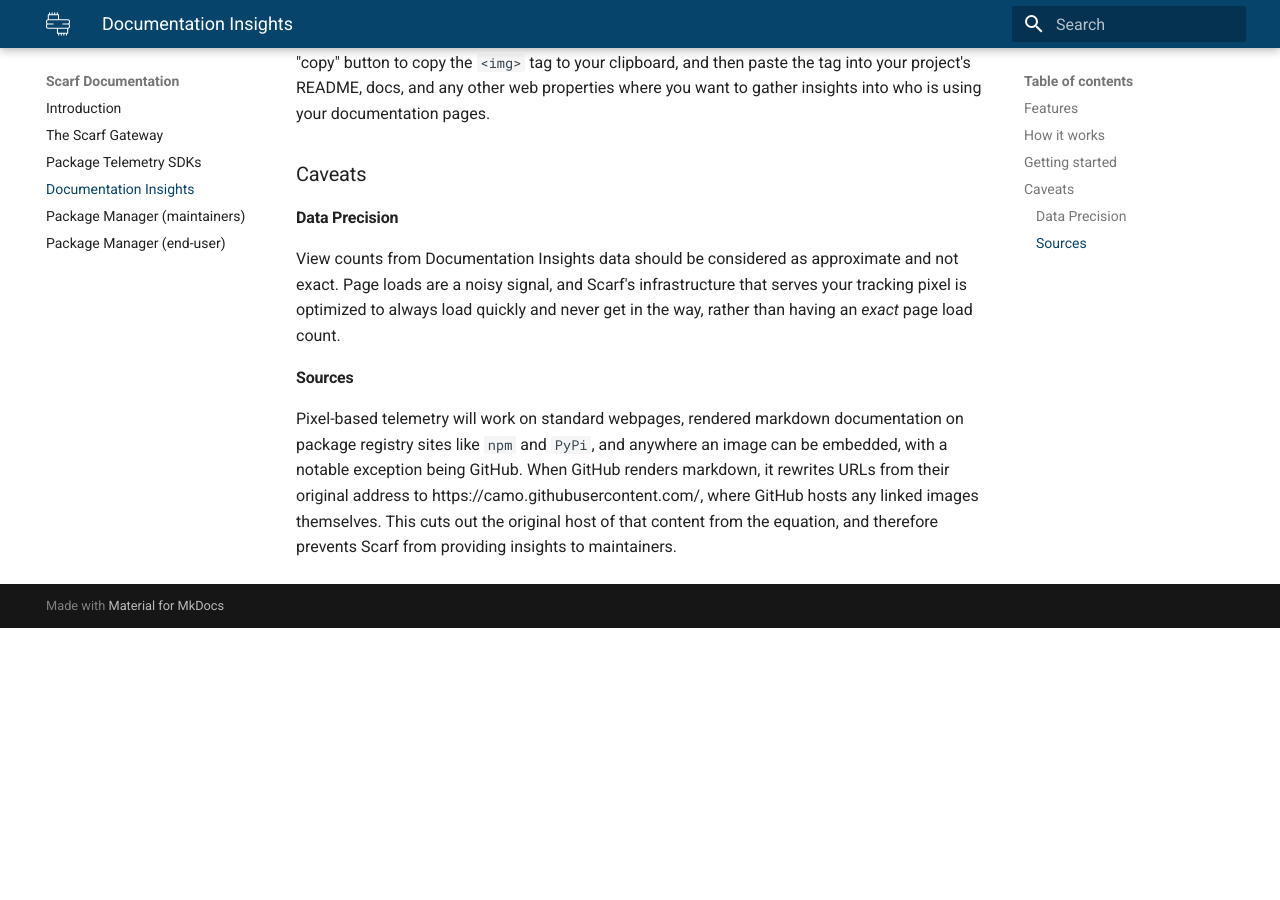
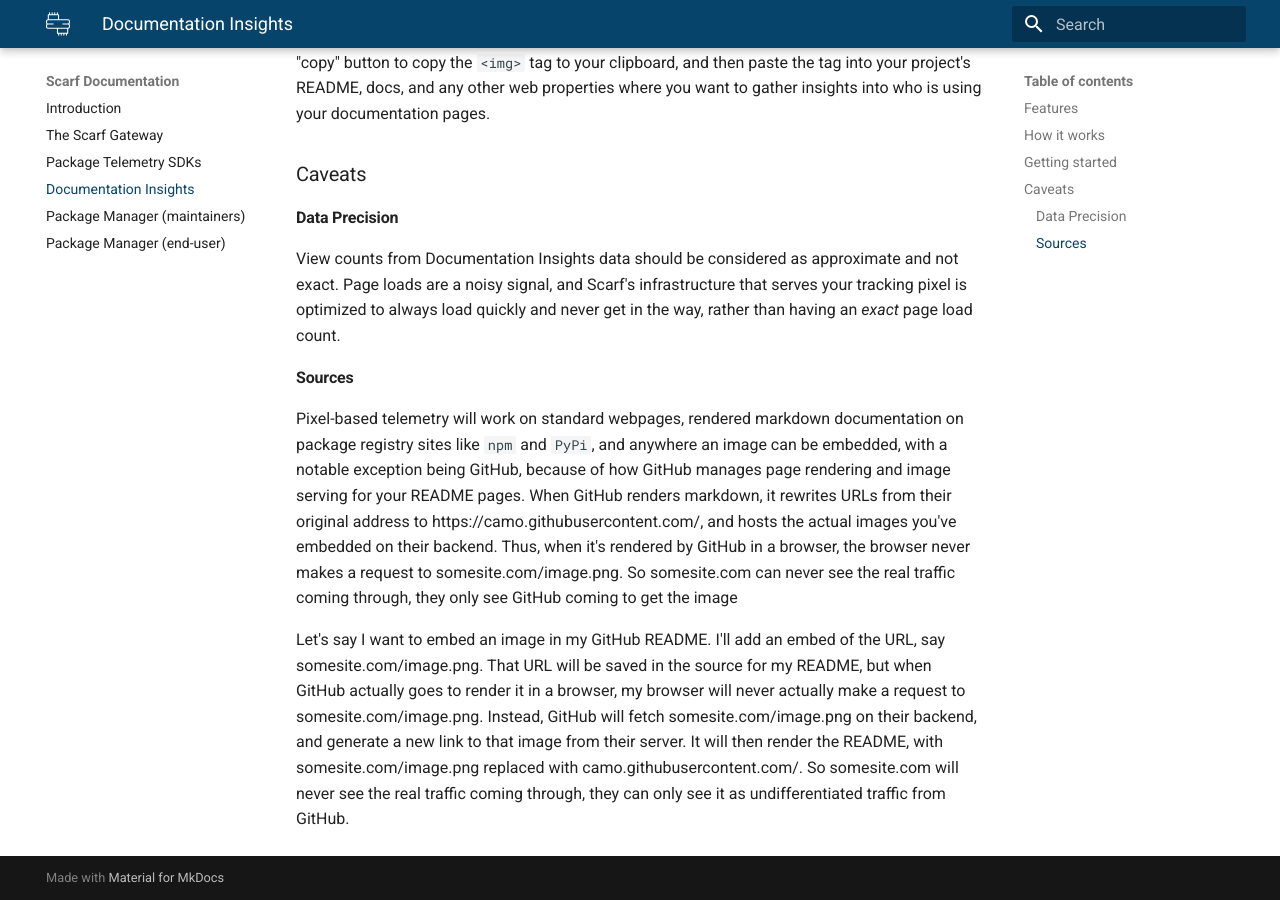
Before and after one commit to scarf-sh/docs, an MkDocs documentation site: the page built from docs/web-traffic.md, in a window 1280 px wide and 900 px high, scrolled down 890 px. Built offline with MkDocs 1.6.1 and Material for MkDocs 9.7.7, drawn with Linux system fonts in a browser that asks for light colours; before the commit the page ends 1518 px from its top, so only the background shows below that.

Commit message:
Update web-traffic.md

```diff
--- a/docs/web-traffic.md
+++ b/docs/web-traffic.md
@@ -26,4 +26,6 @@
 
 #### Sources
 
-Pixel-based telemetry will work on standard webpages, rendered markdown documentation on package registry sites like `npm` and `PyPi`, and anywhere an image can be embedded, with a notable exception being GitHub. When GitHub renders markdown, it rewrites URLs from their original address to https://camo.githubusercontent.com/<path>, where GitHub hosts any linked images themselves. This cuts out the original host of that content from the equation, and therefore prevents Scarf from providing insights to maintainers.
+Pixel-based telemetry will work on standard webpages, rendered markdown documentation on package registry sites like `npm` and `PyPi`, and anywhere an image can be embedded, with a notable exception being GitHub, because of how GitHub manages page rendering and image serving for your README pages. When GitHub renders markdown, it rewrites URLs from their original address to https://camo.githubusercontent.com/<path>, and hosts the actual images you've embedded on their backend. Thus, when it's rendered by GitHub in a browser,  the browser never makes a request to somesite.com/image.png.  So somesite.com can never see the real traffic coming through, they only see GitHub coming to get the image
+
+ Let's say I want to embed an image in my GitHub README. I'll add an embed of the URL, say somesite.com/image.png. That URL will be saved in the source for my README, but when GitHub actually goes to render it in a browser,  my browser will never actually make a request to somesite.com/image.png. Instead, GitHub will fetch somesite.com/image.png on their backend, and generate a new link to that image from their server. It will then render the README, with somesite.com/image.png replaced with camo.githubusercontent.com/<token>. So somesite.com will never see the real traffic coming through, they can only see it as undifferentiated traffic from GitHub.
```
